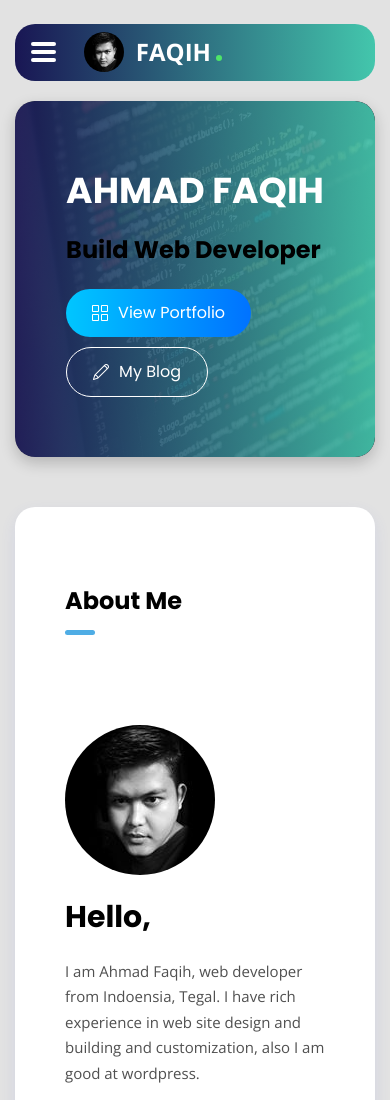
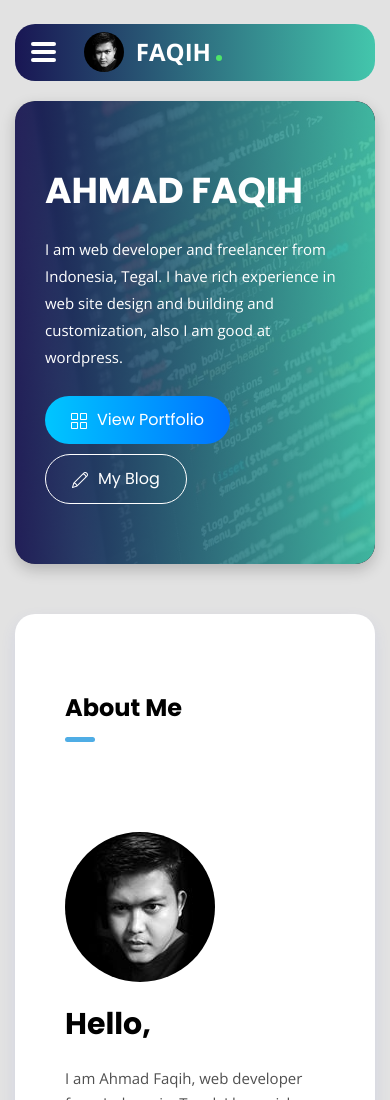
Before and after one commit to ahmadfaqih-dev/web-peronal, a plain HTML site: page index.html in a window 390 px wide. Shown: the top 1100 px of the page. Drawn offline with nearby package versions, Linux system fonts and the light colour scheme.

Commit message:
update interface

```diff
--- a/index.html
+++ b/index.html
@@ -123,15 +123,12 @@
         data-image-src="images/background.jpg">
         <div class="cta mx-auto mt-2">
           <h1 class="mt-0 mb-4">AHMAD FAQIH<span class="dot"></span></h1>
-          <!-- <p class="mb-4">
+          <p class="mb-4">
             I am web developer and freelancer from Indonesia, Tegal. I have
             rich experience in web site design and building and customization,
             also I am good at wordpress.
-          </p> -->
-          <div class="mb-4">
-            <h3 class="d-none d-sm-block header-home text-merriweather">I am Build  <span id="placetextheader">...</span></h3>
-            <h3 class="d-block d-sm-none title-header-home header-home text-merriweather">Build Web Developer</h3>
-          </div>
+          </p>
+
           <a href="#works" class="btn btn-default btn-lg mr-3"><i class="icon-grid"></i>View Portfolio</a>
           <div class="spacer d-md-none d-lg-none d-sm-none" data-height="10"></div>
           <a href="https://blog-ahmadfaqih.blogspot.com/" target="_blank" rel="nofollow"
@@ -735,54 +732,7 @@
   <script src="js/contact.js"></script>
   <script src="js/validator.js"></script>
   <script src="js/custom.js"></script>
-  <script type="text/javascript">
-    function sleep(ms) {
-        return new Promise(resolve => setTimeout(resolve, ms));
-    }
 
-    async function showLetter(item, selectedIndex) {
-        var selectedIndex = selectedIndex ? selectedIndex : 0
-        var demo_input = document.getElementById('placetextheader');
-
-        if (selectedIndex <= item.length) {
-            var currentIndex = selectedIndex++;
-            demo_input.textContent = item.substr(0, currentIndex);
-            await sleep(50);
-            showLetter(item, selectedIndex);
-        }
-    };
-
-    async function typeLetter() {
-        // var demo_input = document.getElementById('placetextheader')[0];
-
-        var items = [
-            "First Skill",
-            "New Experience",
-            "Big Portfolio",
-            "Future Career"
-        ];
-
-        for (var i = 0; i < items.length; i++) {
-            var selectedItem = items[i];
-
-            await sleep(2000);
-            showLetter(selectedItem)
-        }
-    }
-
-    typeLetter();
-    </script>
-<script>
-    document.querySelectorAll('a[href^="#"]').forEach(anchor => {
-        anchor.addEventListener('click', function(e) {
-            e.preventDefault();
-
-            document.querySelector(this.getAttribute('href')).scrollIntoView({
-                behavior: 'smooth'
-            });
-        });
-    });
-    </script>
 </body>
 
 </html>
```
